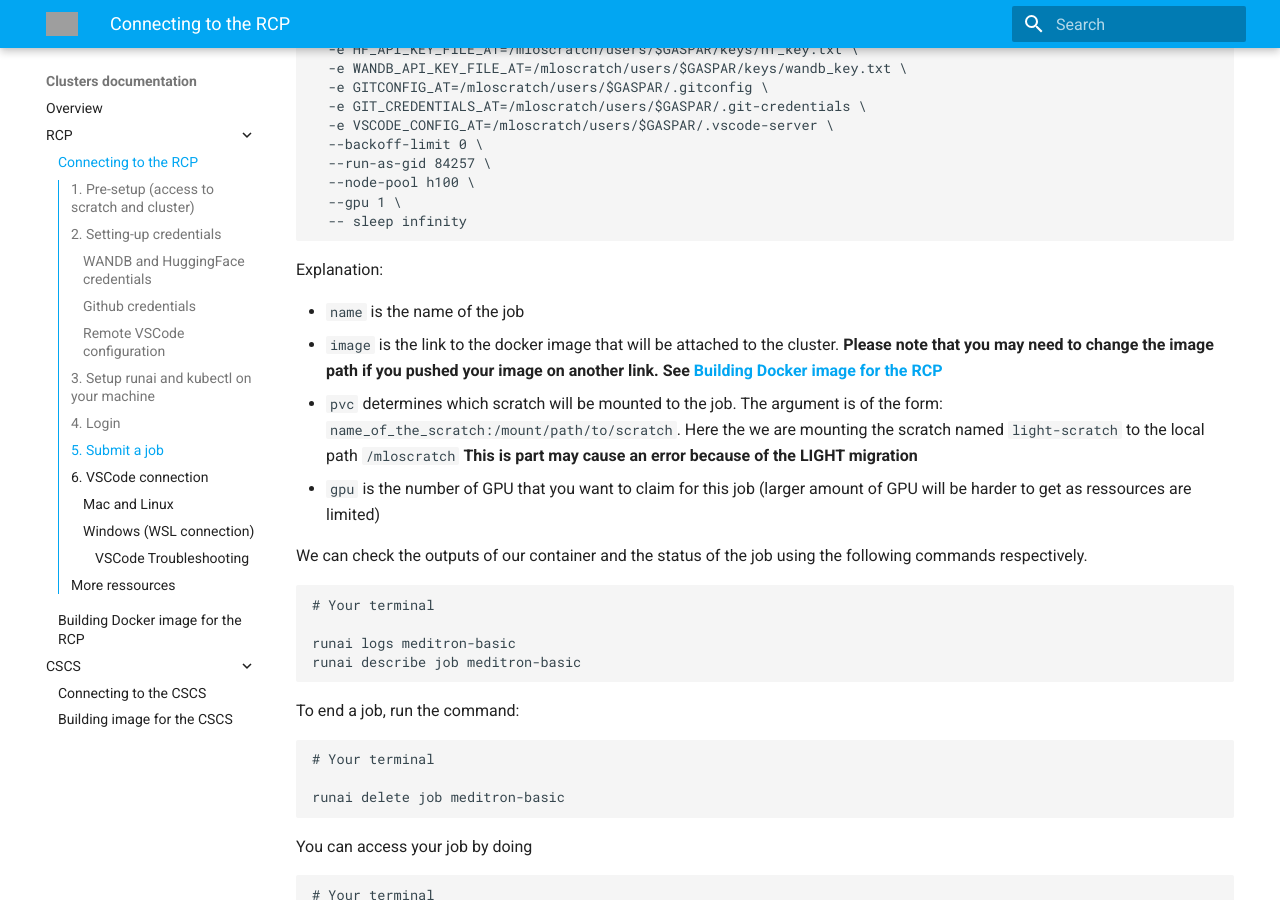
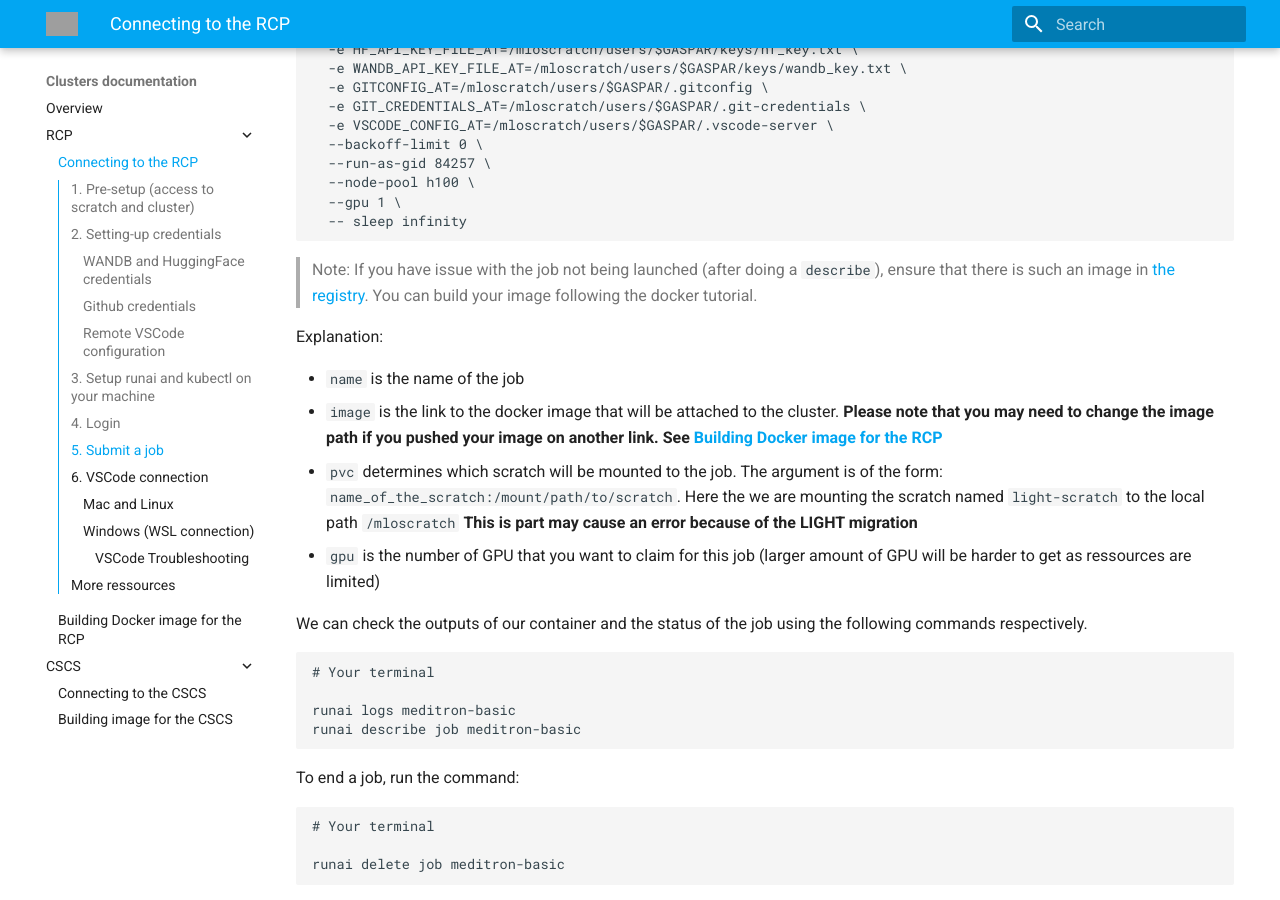
Before and after one commit to EPFLiGHT/LiGHT-doc, an MkDocs documentation site: the page built from docs/clusters/rcp.md, in a window 1280 px wide and 900 px high, scrolled down 3563 px. Built offline with MkDocs 1.6.1 and Material for MkDocs 9.7.7, drawn with Linux system fonts in a browser that asks for light colours; grey boxes are pictures that could not be loaded.

Commit message:
Clarify job image requirements and building process

````diff
--- a/docs/clusters/rcp.md
+++ b/docs/clusters/rcp.md
@@ -159,6 +159,8 @@ runai submit \
   -- sleep infinity
 ```
 
+> Note: If you have issue with the job not being launched (after doing a `describe`), ensure that there is such an image in [the registry](registry.rcp.epfl.ch). You can build your image following the docker tutorial.
+
 Explanation:
 
 * `name` is the name of the job
````
